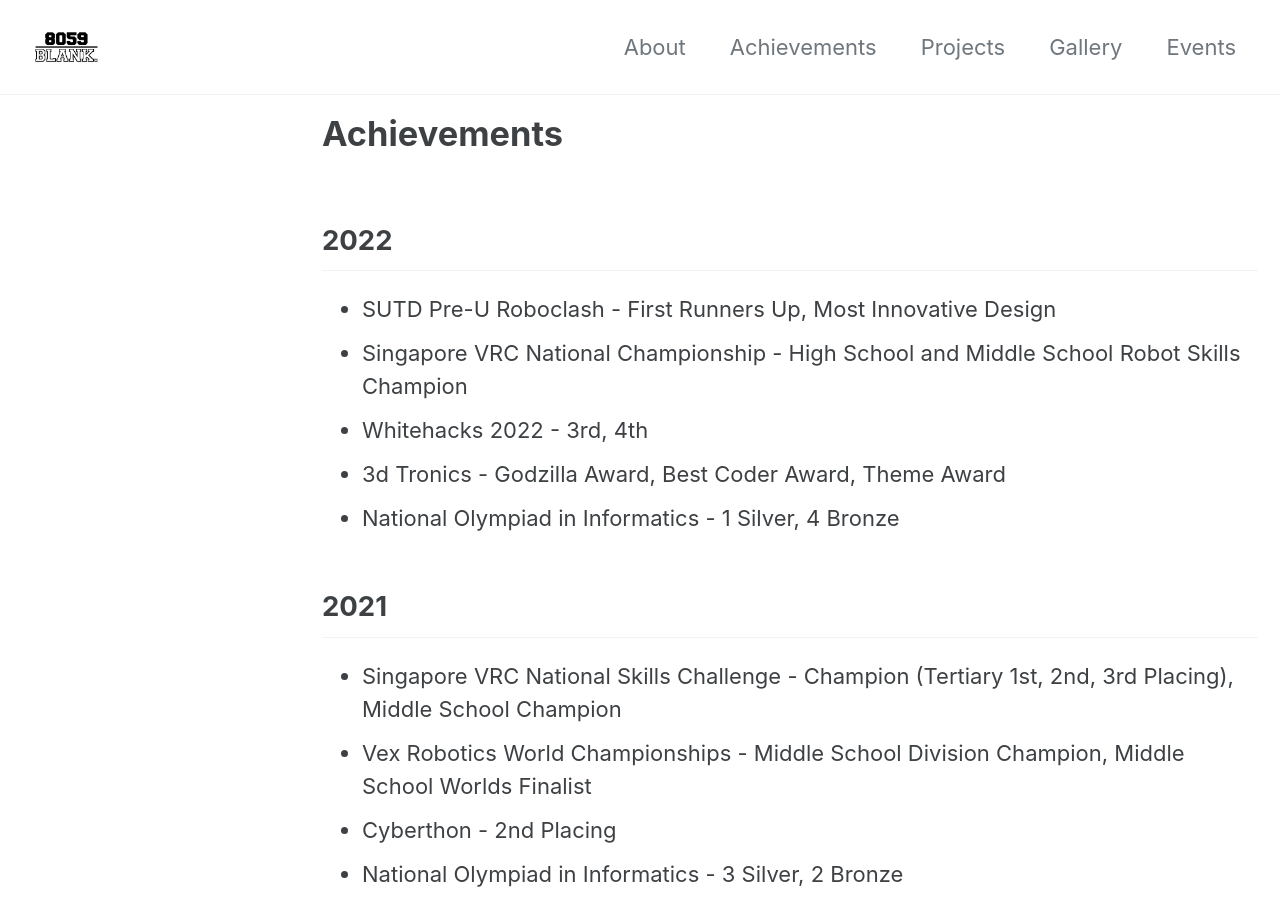
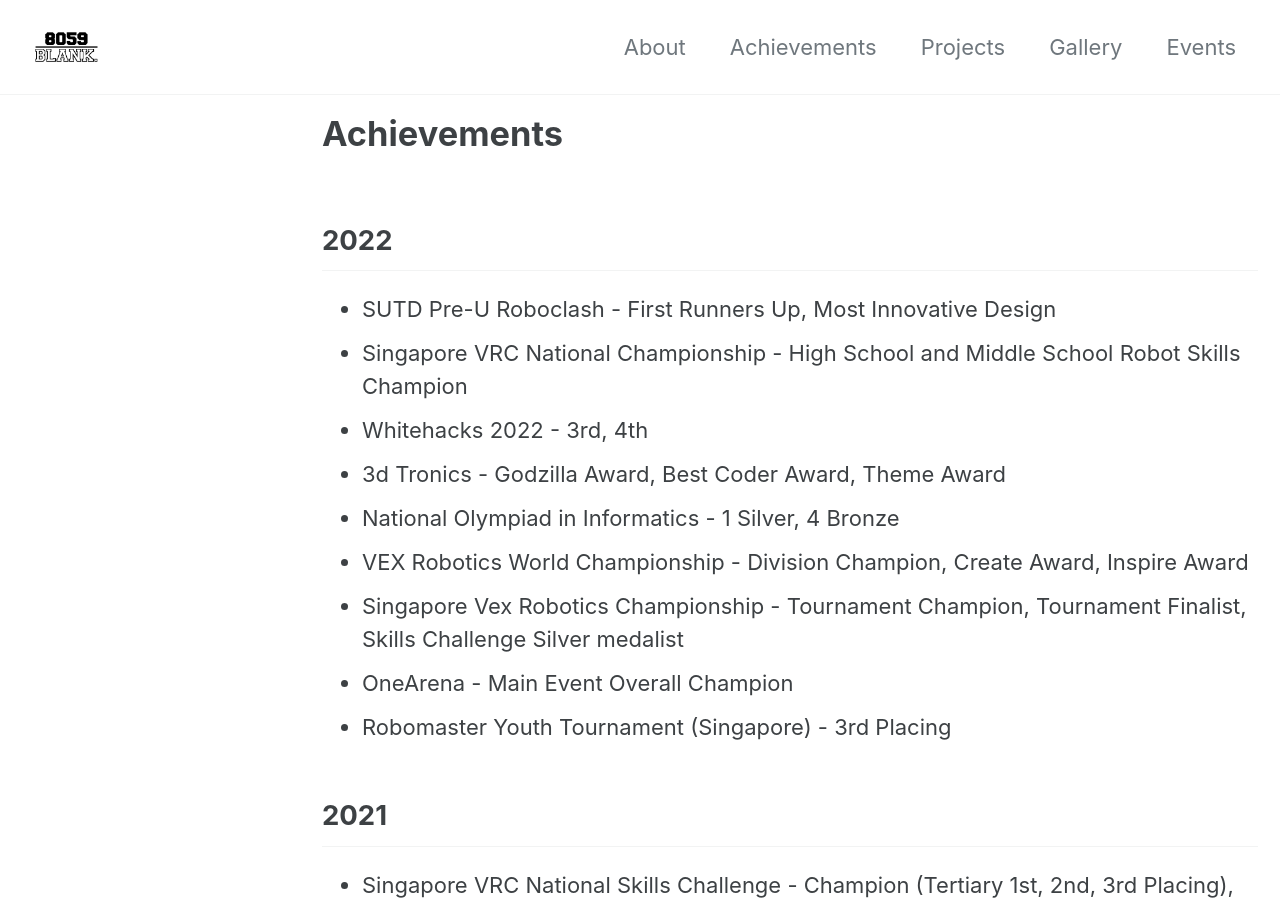
Before and after one commit to 8059blank/8059blank.github.io, a Jekyll site: the page built from achievements/index.md, in a window 1280 px wide and 900 px high. Built offline with Jekyll 4.4.1, drawn with Linux system fonts in a browser that asks for light colours; cached includes are drawn as plain includes; nearby versions of some CDN libraries.

Commit message:
Final updates 4 2022 achievements - robo (#28)
* test

* added 2022 achievements

* Update index.md

* Update index.md

```diff
--- a/achievements/index.md
+++ b/achievements/index.md
@@ -8,6 +8,10 @@
 - Whitehacks 2022 - 3rd, 4th
 - 3d Tronics - Godzilla Award, Best Coder Award, Theme Award
 - National Olympiad in Informatics - 1 Silver, 4 Bronze
+- VEX Robotics World Championship - Division Champion, Create Award, Inspire Award
+- Singapore Vex Robotics Championship - Tournament Champion, Tournament Finalist, Skills Challenge Silver medalist
+- OneArena - Main Event Overall Champion
+- Robomaster Youth Tournament (Singapore) - 3rd Placing
 
 ## 2021
 - Singapore VRC National Skills Challenge - Champion (Tertiary 1st, 2nd, 3rd Placing), Middle School Champion
```
